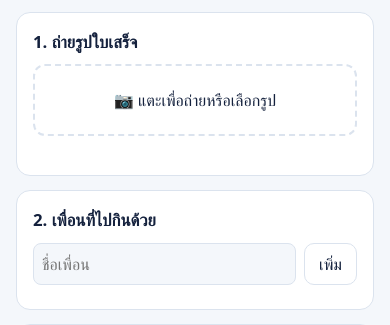
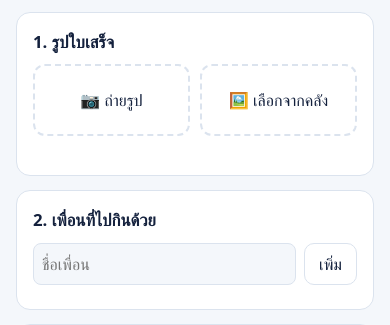
Before and after one commit to Thinnaphat-tht/split-bill, a Spring Boot app: page / in a window 390 px wide. Shown: the part 58-383 px from the top of the page. Run offline with Spring Boot 4, Linux system fonts and the light colour scheme; some libraries are stand-ins or nearby versions; some web fonts are replaced.

Commit message:
Let users pick a receipt photo from the gallery
The capture attribute made phones open the camera only, so there are now
two inputs: one for the camera and one for the photo library.

```diff
--- a/src/main/resources/static/index.html
+++ b/src/main/resources/static/index.html
@@ -40,6 +40,7 @@ input:focus,button:focus-visible{outline:2px solid var(--accent);outline-offset:
 .person .total{font-size:1.3rem;font-weight:700}
 .qr{background:#fff;padding:8px;border-radius:8px;display:inline-block;margin-top:8px}
 .hidden{display:none}
+.pick{display:grid;grid-template-columns:1fr 1fr;gap:10px}
 label.upload{display:block;text-align:center;padding:22px;border:2px dashed var(--line);border-radius:12px;cursor:pointer}
 </style>
 </head>
@@ -51,8 +52,12 @@ label.upload{display:block;text-align:center;padding:22px;border:2px dashed var(
 </header>
 
 <section>
-  <h2>1. ถ่ายรูปใบเสร็จ</h2>
-  <label class="upload"><input id="photo" type="file" accept="image/*" capture="environment" class="hidden">📷 แตะเพื่อถ่ายหรือเลือกรูป</label>
+  <h2>1. รูปใบเสร็จ</h2>
+  <!-- "capture" forces the camera on phones, so the gallery needs its own input without it -->
+  <div class="pick">
+    <label class="upload"><input id="camera" type="file" accept="image/*" capture="environment" class="hidden">📷 ถ่ายรูป</label>
+    <label class="upload"><input id="gallery" type="file" accept="image/*" class="hidden">🖼️ เลือกจากคลัง</label>
+  </div>
   <p class="err" id="scanMsg"></p>
 </section>
 
@@ -186,7 +191,7 @@ $('#aiRetry').onclick = async () => {
   try{ showReceipt(await readWithAi(lastPhoto)); }catch(err){ $('#scanMsg').textContent = err.message || 'อ่านไม่สำเร็จ'; }
 };
 
-$('#photo').onchange = async e => {
+const onPhoto = async e => {
   const f = e.target.files[0]; if(!f) return;
   $('#scanMsg').textContent = 'กำลังเตรียมรูป...';
   try{
@@ -201,6 +206,8 @@ $('#photo').onchange = async e => {
   }catch(err){ $('#scanMsg').textContent = err.message || 'อ่านไม่สำเร็จ'; }
   e.target.value='';
 };
+$('#camera').onchange = onPhoto;
+$('#gallery').onchange = onPhoto;
 
 function showReceipt(j){
     if(!j.items?.length){ $('#scanMsg').textContent = 'ไม่เจอรายการในรูป ลองถ่ายใหม่หรือเพิ่มเอง'; return; }
```
